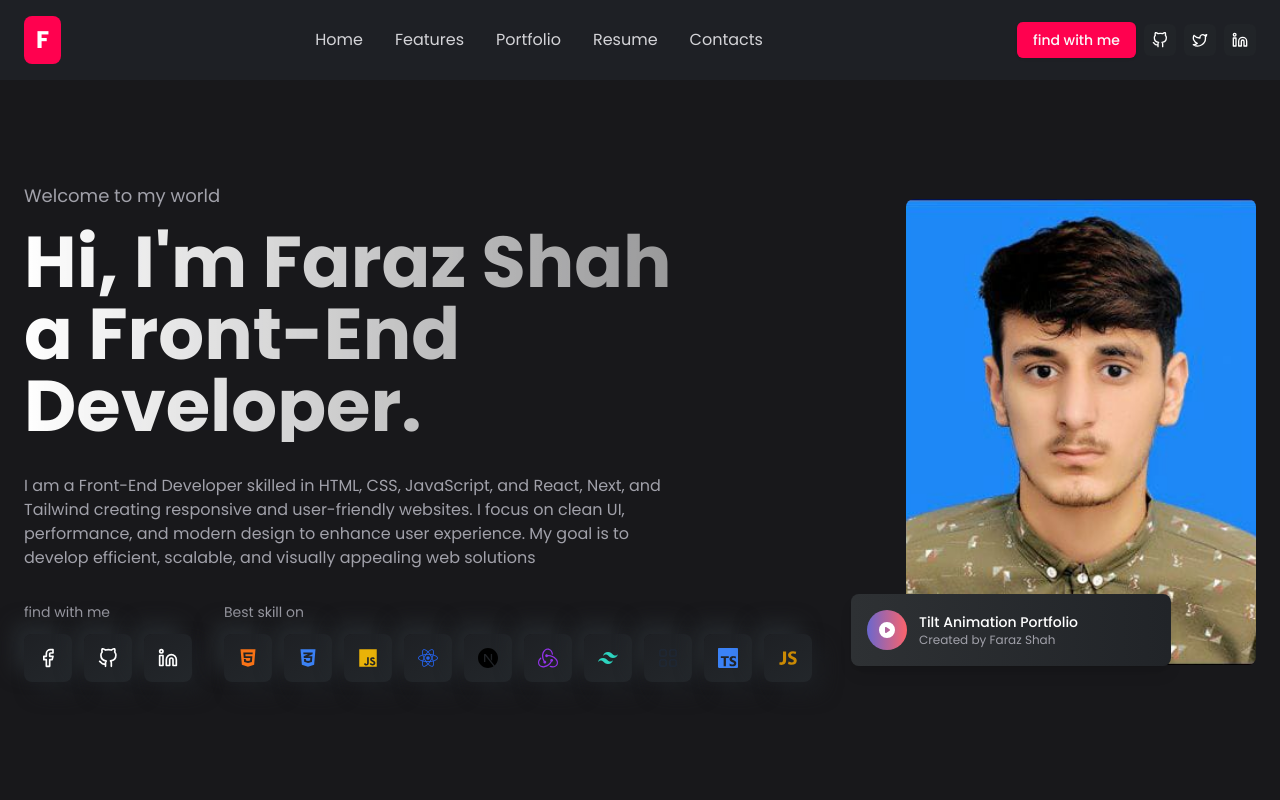
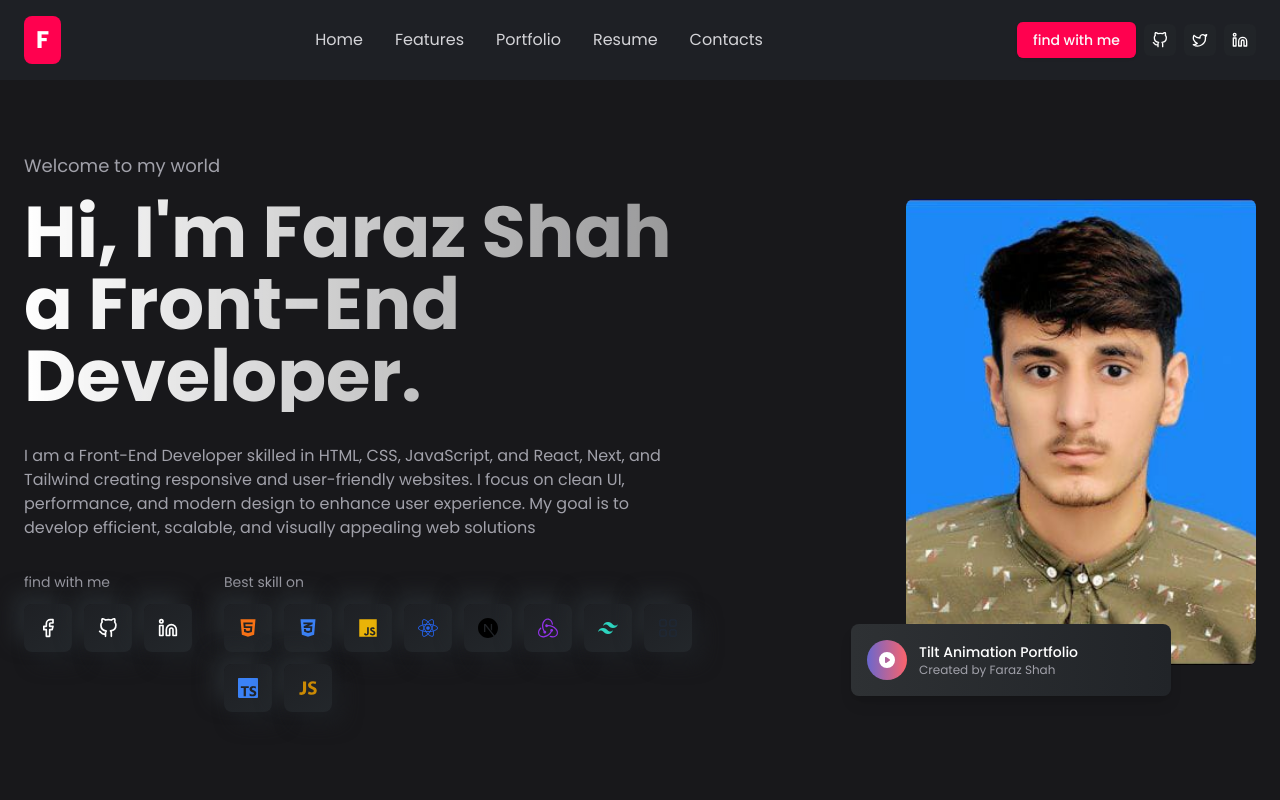
Before and after one commit to FARAZSHAH909/portfolio, a Next.js app: page / in a window 1280 px wide. Shown: the top 800 px of the page. Built offline with nearby package versions, Linux system fonts and the light colour scheme.

Commit message:
add icon

```diff
--- a/src/components/hero-section.tsx
+++ b/src/components/hero-section.tsx
@@ -39,9 +39,9 @@ export default function HeroSection() {
                 </div>
               </div>
 
-              <div>
+              <div >
       <span className="text-sm text-zinc-400 block mb-3">Best skill on</span>
-      <div className="flex gap-3">
+      <div className="flex gap-3 flex-wrap">
         {/* HTML Icon */}
         <div className="w-12 h-12 flex items-center justify-center rounded-lg service-icon-bg">
           <FaHtml5 className="h-5 w-5 text-orange-500" />
--- a/src/components/portfolio-section.tsx
+++ b/src/components/portfolio-section.tsx
@@ -77,7 +77,7 @@ export default function PortfolioSection() {
             category="Gallery"
             image="https://ext.same-assets.com/3856146916/2574969155.jpeg"
             likes={1168}
-            link="#"
+            link="https://gitex-seven.vercel.app/"
             passwordProtected={true}
           />
 
```
